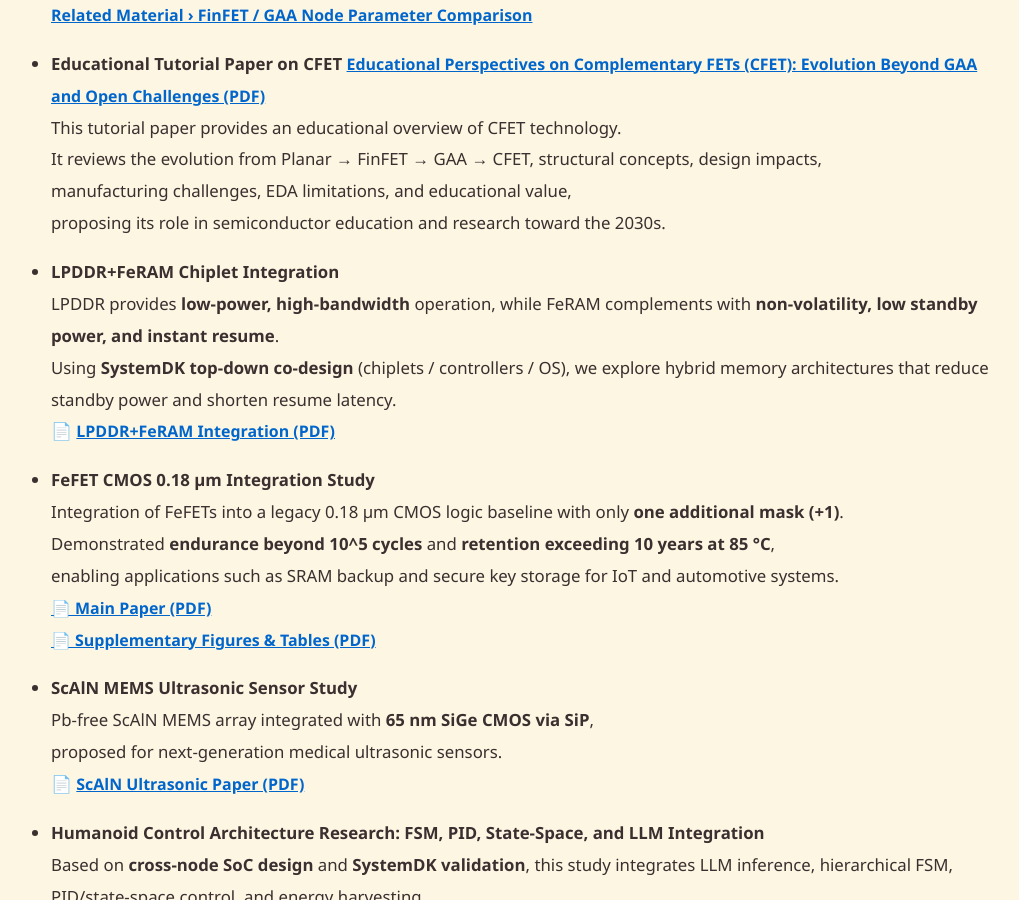
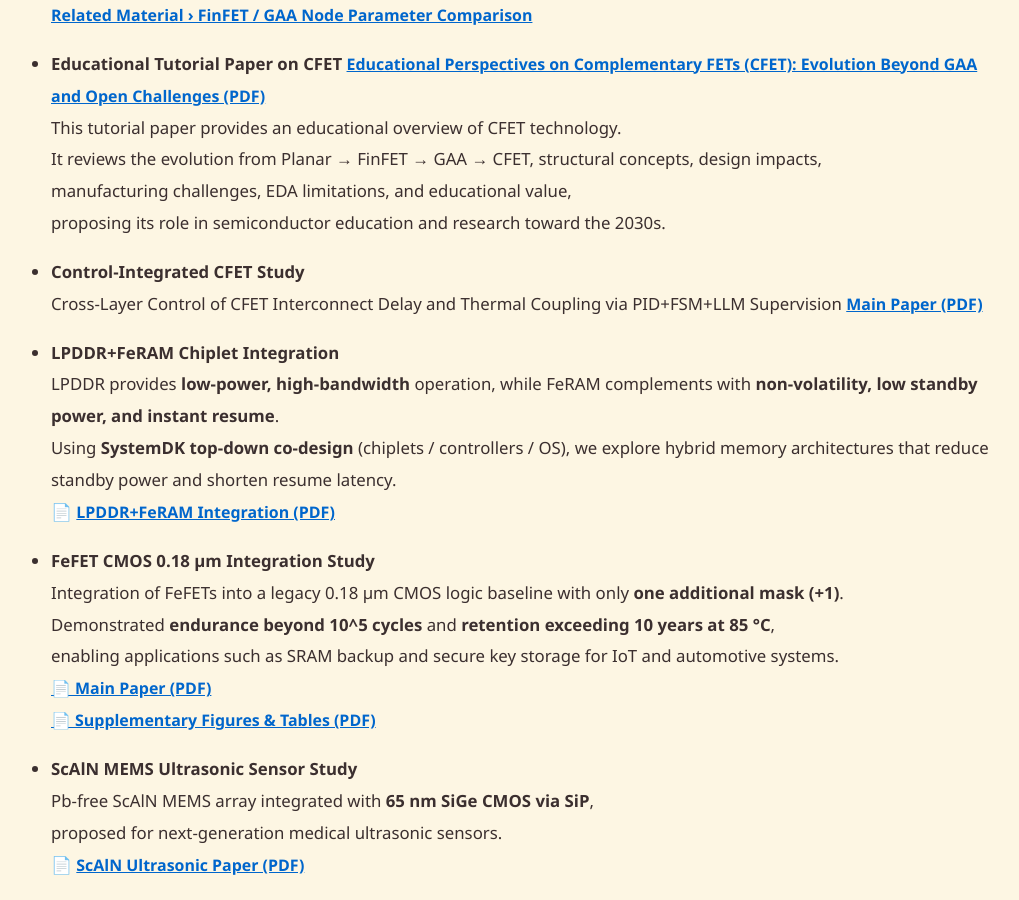
Before and after one commit to Samizo-AITL/Samizo-AITL.github.io, a Jekyll site: the page built from about/career-summary/en/index.md, in a window 1280 px wide and 900 px high, scrolled down 2013 px. Shown: the whole window, without its empty margins (139-1158 px from the left). Built offline with Jekyll 4.4.1, drawn with Linux system fonts in a browser that asks for light colours.

Commit message:
Update index.md

```diff
--- a/about/career-summary/en/index.md
+++ b/about/career-summary/en/index.md
@@ -78,6 +78,10 @@
   manufacturing challenges, EDA limitations, and educational value,
   proposing its role in semiconductor education and research toward the 2030s.
 
+- **Control-Integrated CFET Study**
+  Cross-Layer Control of CFET Interconnect Delay and Thermal Coupling via PID+FSM+LLM Supervision
+  [Main Paper (PDF)](../docs/cfet_ctrl2025.pdf)
+
 - **LPDDR+FeRAM Chiplet Integration**
   LPDDR provides **low-power, high-bandwidth** operation, while FeRAM complements with **non-volatility, low standby power, and instant resume**.
   Using **SystemDK top-down co-design** (chiplets / controllers / OS), we explore hybrid memory architectures that reduce standby power and shorten resume latency.
```
